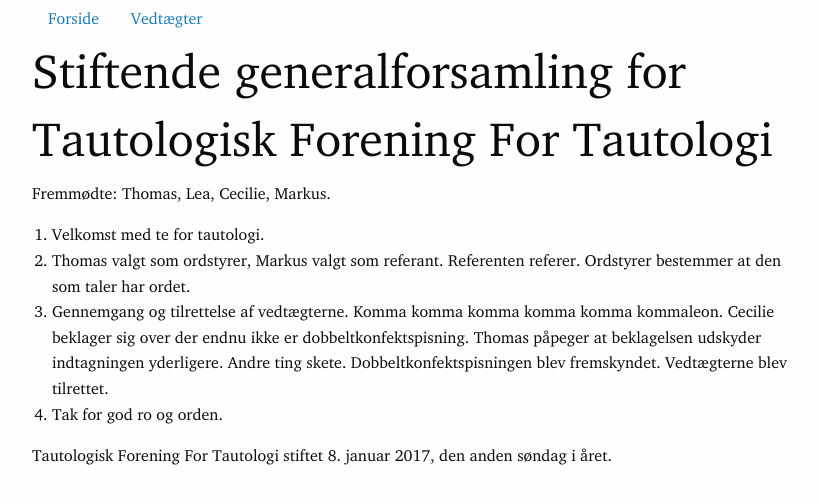
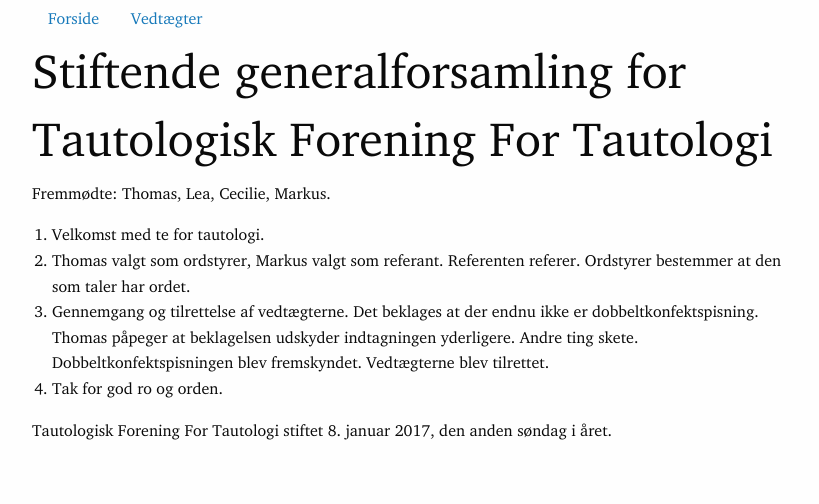
Before and after one commit to markuswustenberg/tfft.dk, a Jekyll site: the page built from docs/_posts/2017-01-08-stiftende-generalforsamling-for-tautologisk-forening-for-tautologi.md, in a window 1280 px wide. Shown: the top 504 px of the page, without its empty margins (223-1042 px from the left). Built offline with Jekyll 4.4.1, drawn with Linux system fonts in a browser that asks for light colours.

Commit message:
Referatfusk

```diff
--- a/docs/_posts/2017-01-08-stiftende-generalforsamling-for-tautologisk-forening-for-tautologi.md
+++ b/docs/_posts/2017-01-08-stiftende-generalforsamling-for-tautologisk-forening-for-tautologi.md
@@ -5,7 +5,7 @@ Fremmødte: Thomas, Lea, Cecilie, Markus.
 
 1. Velkomst med te for tautologi.
 2. Thomas valgt som ordstyrer, Markus valgt som referant. Referenten referer. Ordstyrer bestemmer at den som taler har ordet.
-3. Gennemgang og tilrettelse af vedtægterne. Komma komma komma komma komma kommaleon. Cecilie beklager sig over der endnu ikke er dobbeltkonfektspisning. Thomas påpeger at beklagelsen udskyder indtagningen yderligere. Andre ting skete. Dobbeltkonfektspisningen blev fremskyndet. Vedtægterne blev tilrettet.
+3. Gennemgang og tilrettelse af vedtægterne. Det beklages at der endnu ikke er dobbeltkonfektspisning. Thomas påpeger at beklagelsen udskyder indtagningen yderligere. Andre ting skete. Dobbeltkonfektspisningen blev fremskyndet. Vedtægterne blev tilrettet.
 4. Tak for god ro og orden.
 
 Tautologisk Forening For Tautologi stiftet 8. januar 2017, den anden søndag i året.
```
